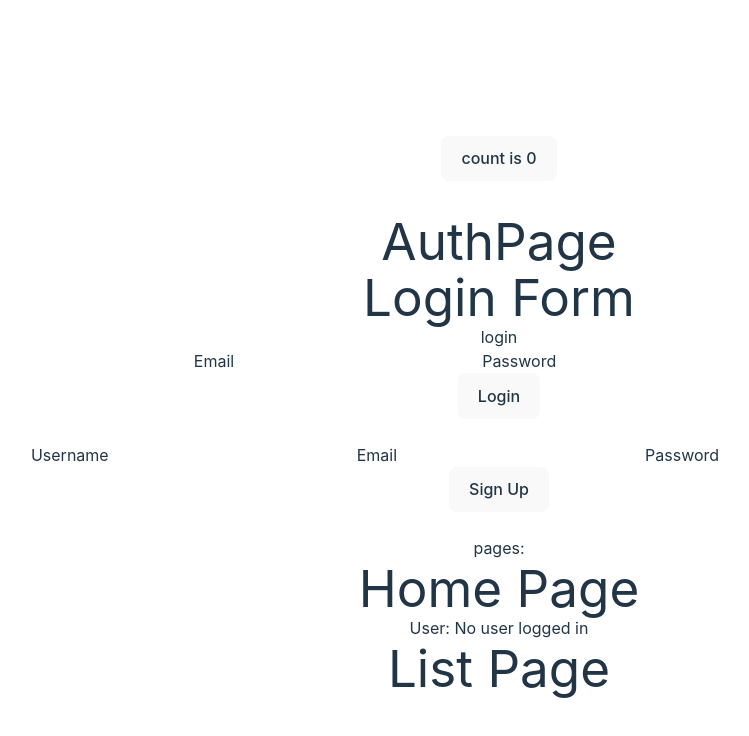
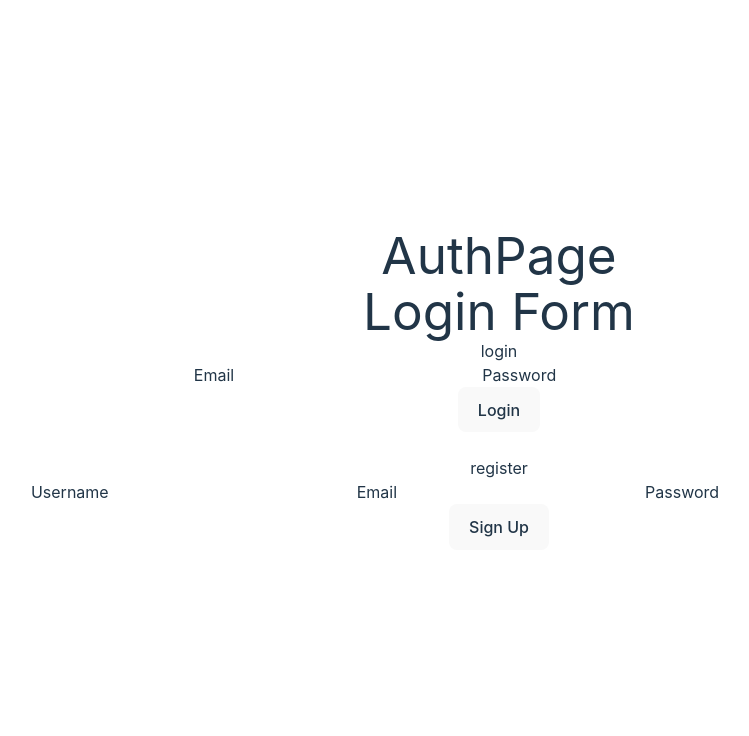
Before and after one commit to chasehaye/amm, a React (Vite) app in the folder frontend/: page / in a window 1280 px wide. Shown: the top 736 px of the page, without its empty margins (141-890 px from the left). Built offline with nearby package versions, Linux system fonts and the light colour scheme.

Commit message:
fully functional user api

```diff
--- a/frontend/src/App.jsx
+++ b/frontend/src/App.jsx
@@ -1,28 +1,28 @@
-import { useState, useEffect } from 'react'
+import { useState, useEffect, useContext } from 'react'
 import { Routes, Route } from 'react-router-dom';
 import './App.css'
 
 import HomePage from './HomePage/HomePage'
 import AuthPage from './AuthPage/AuthPage';
 import ListPage from './ListPage/ListPage';
+import { UserContext } from './UserProvider';
 
 function App() {
-  const [count, setCount] = useState(0)
+  const { user } = useContext(UserContext);
 
   return (
     <>
-    <main>
-      <div className="card">
-        <button onClick={() => setCount((count) => count + 1)}>
-          count is {count}
-        </button>
-      </div>
-      <div>
-        <AuthPage />
-        pages:
-        <HomePage />
-        <ListPage />
-      </div>
+      <main>
+        {user ? (
+          <>
+            <HomePage />
+            <ListPage />
+          </>
+        ) : (
+          <>
+            <AuthPage />
+          </>
+        )}
       </main>
     </>
   )
--- a/frontend/src/AuthPage/Forms/Login.jsx
+++ b/frontend/src/AuthPage/Forms/Login.jsx
@@ -1,7 +1,9 @@
-import React, { useState } from 'react';
+import React, { useState, useContext } from 'react';
 import * as userService from '../../utilities/user-service'
+import { UserContext } from '../../UserProvider';
 
 function Login() {
+  const { setUser } = useContext(UserContext);
   const [credentials, setCredentials] = useState({
       email: '',
       password: ''
@@ -14,17 +16,12 @@ function Login() {
   }
 
   async function handleSubmit(evt) {
-    // Prevent form from being submitted to the server
     evt.preventDefault();
-    try {
-        // The promise returned by the signUp service method
-        // will resolve to the user object included in the
-        // payload of the JSON Web Token (JWT)
+    try{
+      // retrieve user to set globally
       const user = await userService.login(credentials);
-        console.log(user)
-
       setUser(user);
-    } catch {
+    }catch{
       setError('Log In Failed');
     }
   }
--- a/frontend/src/AuthPage/Forms/Resgister.jsx
+++ b/frontend/src/AuthPage/Forms/Resgister.jsx
@@ -9,7 +9,6 @@ function Register(){
     email: '',
     password: '',
   });
-
   const [error, setError] = useState('');
 
   function handleChange(evt) {
@@ -19,19 +18,22 @@ function Register(){
 
   async function handleSubmit(evt) {
     evt.preventDefault();
-    try {
-      console.log('main register')
-      const user = await userService.register(credentials);
-      console.log(user)
+    try{
+      // register and retrieve user to set globally
+      let user = await userService.register(credentials);
+      const { name, ...loginUserObj } = credentials
+      user = await userService.login( loginUserObj );
       setUser(user);
-    } catch {
-      setError('Log In Failed');
+    }catch{
+      setError('Registration Failed');
     }
-
   }
 
   return(
     <>
+      <h5>
+        register
+      </h5>
       <div>
         <form autoComplete="off" onSubmit={handleSubmit}>
           <div>
@@ -50,7 +52,7 @@ function Register(){
           </div>
         </form>
       </div>
-      <p className="error-message">&nbsp;{credentials.error}</p>
+      <p className="error-message">&nbsp;{error}</p>
     </>
   )
 
--- a/frontend/src/HomePage/HomePage.jsx
+++ b/frontend/src/HomePage/HomePage.jsx
@@ -3,13 +3,14 @@ import { UserContext } from '../UserProvider';
 
 function Home() {
 
-    const { user, setUser } = useContext(UserContext);
+    const { user } = useContext(UserContext);
 
     return (
         <>
             <h1>Home Page</h1>
             <div>
-                <p>User: {user ? user.name : 'No user logged in'}</p>
+                <p>The user is globally accesible below:</p>
+                <p> {user ? user.name : 'No user logged in'}</p>
             </div>
         </>
     );
--- a/frontend/src/utilities/user-api.js
+++ b/frontend/src/utilities/user-api.js
@@ -12,7 +12,3 @@ export function login(credentials) {
 export function grabUser() {
   return sendRequest(`${BASE_URL}/user`, 'GET');
 }
-
-export function checkToken() {
-  return sendRequest(`${BASE_URL}/user`);
-}
--- a/frontend/src/utilities/user-service.js
+++ b/frontend/src/utilities/user-service.js
@@ -1,32 +1,30 @@
-//path
-//user-service
-//user-api
-//send-request
 import * as userAPI from './user-api';
 
-export async function signUp(userData) {
-  const token = await userAPI.signUp(userData);
-  //store token in local storage
-  localStorage.setItem('token', token);
-  return getUser();
+export async function register(userData) {
+  // register a user
+    await userAPI.register(userData);
+  return null;
 }
 
 export function getToken() {
-  //validate token is not expired
+  //grab token
   const token = localStorage.getItem('token');
+  //validate token
   if (!token) return null;
-  // experation check
-
+  // pull token exp
   const payload = JSON.parse(atob(token.split('.')[1]));
-
+  //validate exp
   if (payload.exp < Date.now() / 1000) {
+    // iff not valid remove token
     localStorage.removeItem('token');
     return null;
   }
+  // if is valid return
   return token;
 }
 
 export async function getUser() {
+  // grab user from database
   try {
     const userData = await userAPI.grabUser();
     return userData;
@@ -40,13 +38,17 @@ export function logOut() {
   localStorage.removeItem('token');
 }
 
+// export async function login(credentials) {
+//   // login and set token in local storage
+//   const token = await userAPI.login(credentials);
+//   localStorage.setItem('token', token.jwt);
+//   return getUser();
+// }
+
+
 export async function login(credentials) {
+  // login and set token in local storage
   const token = await userAPI.login(credentials);
   localStorage.setItem('token', token.jwt);
   return getUser();
 }
-
-export function checkToken() {
-  return userAPI.checkToken()
-    .then(dateStr => new Date(dateStr));
-}
```
Also changed, not shown: 2 other files (tests, documents, lock files or other folders). Lines whose indentation alone changed are shown as unchanged.
